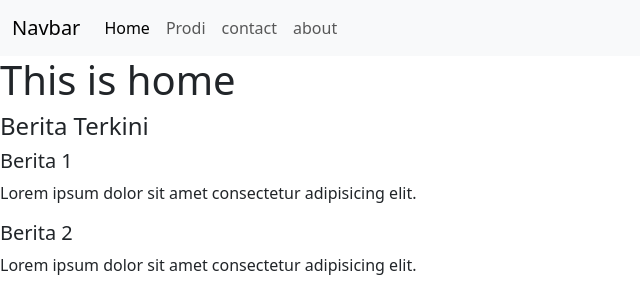
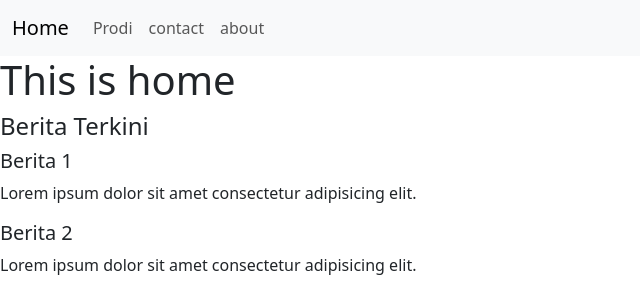
Before and after one commit to sasudarurano/Gitpaw2test, a Node server app: page / in a window 1280 px wide. Shown: the top 300 px of the page, without its empty margins (0-640 px from the left). Run offline with Node 20, Linux system fonts and the light colour scheme; some libraries are stand-ins or nearby versions.

Commit message:
Update main.ejs

```diff
--- a/views/main.ejs
+++ b/views/main.ejs
@@ -18,15 +18,12 @@
   <body>
     <nav class="navbar navbar-expand-lg bg-body-tertiary">
       <div class="container-fluid">
-        <a class="navbar-brand" href="/">Navbar</a>
+        <a class="navbar-brand" href="/">Home</a>
         <button class="navbar-toggler" type="button" data-bs-toggle="collapse" data-bs-target="#navbarNav" aria-controls="navbarNav" aria-expanded="false" aria-label="Toggle navigation">
           <span class="navbar-toggler-icon"></span>
         </button>
         <div class="collapse navbar-collapse" id="navbarNav">
           <ul class="navbar-nav">
-            <li class="nav-item">
-              <a class="nav-link active" aria-current="page" href="/">Home</a>
-            </li>
             <li class="nav-item">
               <a class="nav-link" href="/prodi">Prodi</a>
             </li>
```
